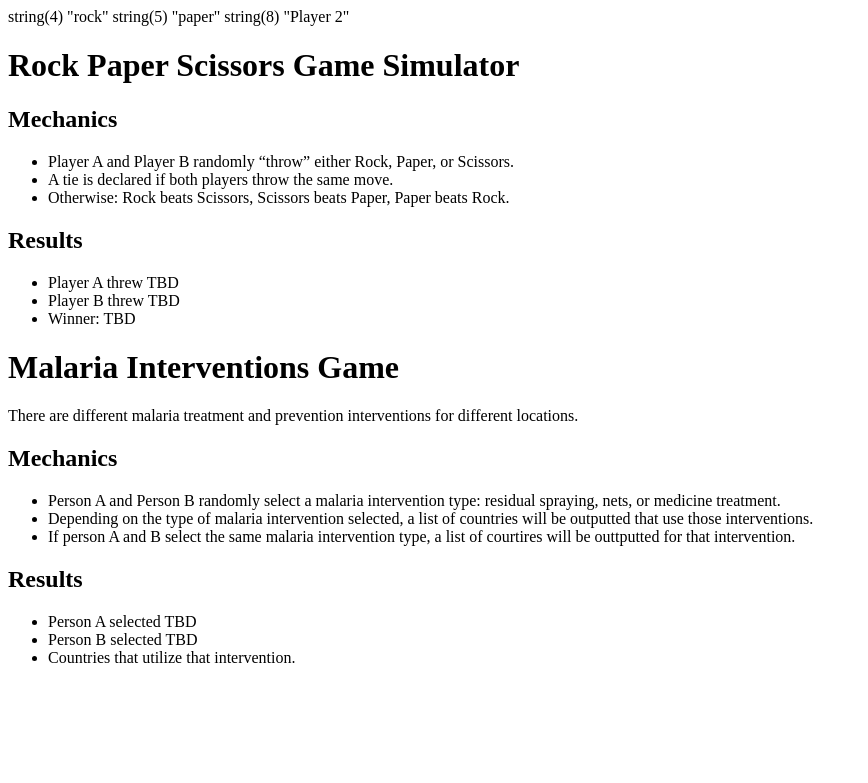
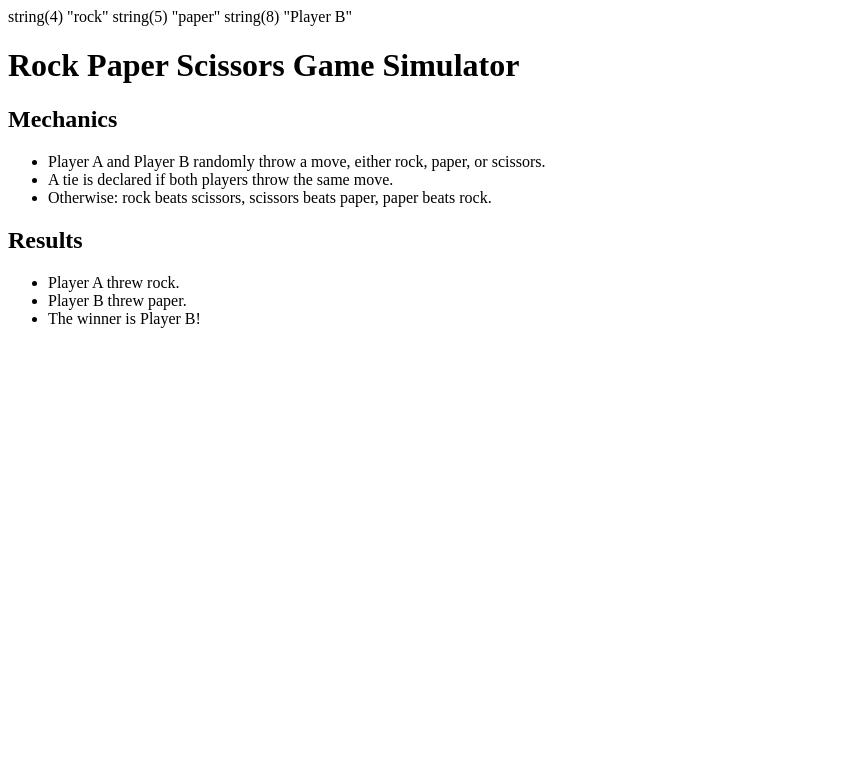
Before and after one commit to ngal2021/e2, a PHP site: page / in a window 1280 px wide. Shown: the top 783 px of the page, without its empty margins (0-868 px from the left). Run offline with PHP 8.4, Linux system fonts and the light colour scheme.

Commit message:
Var_dump matches echos on html

```diff
--- a/p1/index-view.php
+++ b/p1/index-view.php
@@ -2,33 +2,13 @@
 
 <h2>Mechanics</h2>
 <ul>
-    <li>Player A and Player B randomly “throw” either Rock, Paper, or Scissors.</li>
+    <li>Player A and Player B randomly throw a move, either rock, paper, or scissors.</li>
     <li>A tie is declared if both players throw the same move.</li>
-    <li>Otherwise: Rock beats Scissors, Scissors beats Paper, Paper beats Rock.</li>
+    <li>Otherwise: rock beats scissors, scissors beats paper, paper beats rock.</li>
 </ul>
 <h2>Results</h2>
 <ul>
-    <li>Player A threw TBD </li>
-    <li>Player B threw TBD</li>
-    <li>Winner: TBD</li>
+    <li>Player A threw <?php echo $playerA_move ?>.</li>
+    <li>Player B threw <?php echo $playerB_move ?>.</li>
+    <li>The winner is <?php echo $winner ?>!</li>
 </ul>
-
-<h1>Malaria Interventions Game</h1>
-<p>
-    There are different malaria treatment and prevention interventions for different locations.
-</p>
-<h2>Mechanics</h2>
-<ul>
-    <li>Person A and Person B randomly select a malaria intervention type: residual spraying, nets, or medicine
-        treatment.</li>
-    <li>Depending on the type of malaria intervention selected, a list of countries will be outputted that use those
-        interventions.</li>
-    <li>If person A and B select the same malaria intervention type, a list of courtires will be outtputted for that
-        intervention.</li>
-</ul>
-<h2>Results</h2>
-<ul>
-    <li>Person A selected TBD</li>
-    <li>Person B selected TBD</li>
-    <li>Countries that utilize that intervention.</li>
-</ul>
--- a/p1/index.php
+++ b/p1/index.php
@@ -4,32 +4,32 @@
 $moves = ['rock', 'paper', 'scissors'];
 
 // For Player A, choose a random element from the moves array
-$player1Move = $moves[rand(0, 2)];
+$playerA_move = $moves[rand(0, 2)];
 
 // For Player B, choose a random element frm the moves array
-$player2Move = $moves[rand(0, 2)];
+$playerB_move = $moves[rand(0, 2)];
 
 // Debugging and checking process along the way
-var_dump($player1Move);
-var_dump($player2Move);
+var_dump($playerA_move);
+var_dump($playerB_move);
 
 // Compare Player A and Player B's moves to determine if it is a tie or if there is a winner.
 // If the moves match, it is a tie.
 // Else, compare the moves. Rock beats scissors, scissors beats paper, and paper beats rock.
-if ($player1Move == $player2Move) {
-    $winner ='Tie';
-} elseif ($player1Move == 'rock' and $player2Move == 'scissors') {
-    $winner = 'Player 1';
-} elseif ($player1Move == 'scissors' and $player2Move == 'paper') {
-    $winner = 'Player 1';
-} elseif ($player1Move == 'paper' and $player2Move == 'rock') {
-    $winner = 'Player 1';
-} elseif ($player1Move == 'scissors' and $player2Move == 'rock') {
-    $winner = 'Player 2';
-} elseif ($player1Move == 'paper' and $player2Move == 'scissors') {
-    $winner = 'Player 2';
-} elseif ($player1Move == 'rock' and $player2Move == 'paper') {
-    $winner = 'Player 2';
+if ($playerA_move == $playerB_move) {
+    $winner ='undetermined. Player A and Player B tie';
+} elseif ($playerA_move == 'rock' and $playerB_move == 'scissors') {
+    $winner = 'Player A';
+} elseif ($playerA_move == 'scissors' and $playerB_move == 'paper') {
+    $winner = 'Player A';
+} elseif ($playerA_move == 'paper' and $playerB_move == 'rock') {
+    $winner = 'Player A';
+} elseif ($playerA_move == 'scissors' and $playerB_move == 'rock') {
+    $winner = 'Player B';
+} elseif ($playerA_move == 'paper' and $playerB_move == 'scissors') {
+    $winner = 'Player B';
+} elseif ($playerA_move == 'rock' and $playerB_move == 'paper') {
+    $winner = 'Player B';
 }
 
 var_dump($winner);
```
